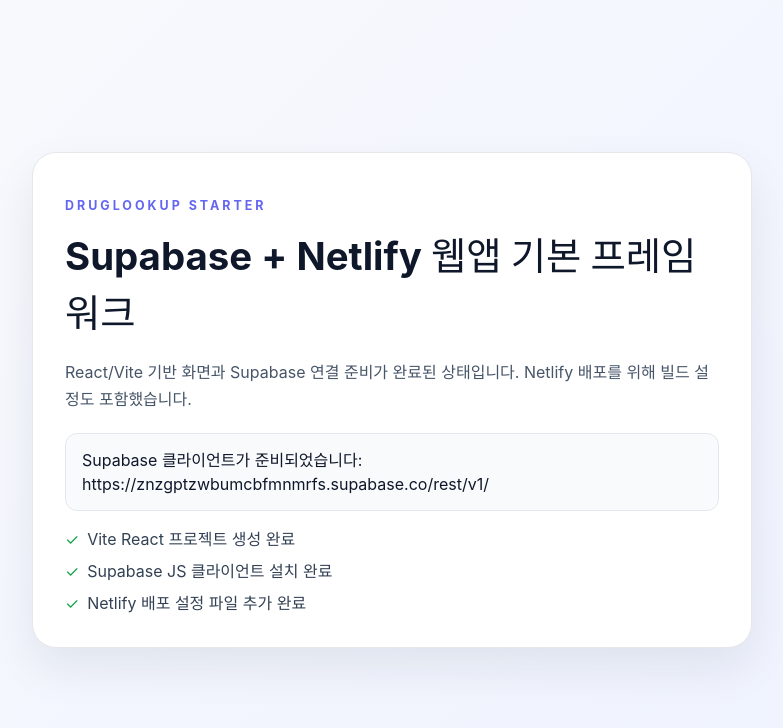
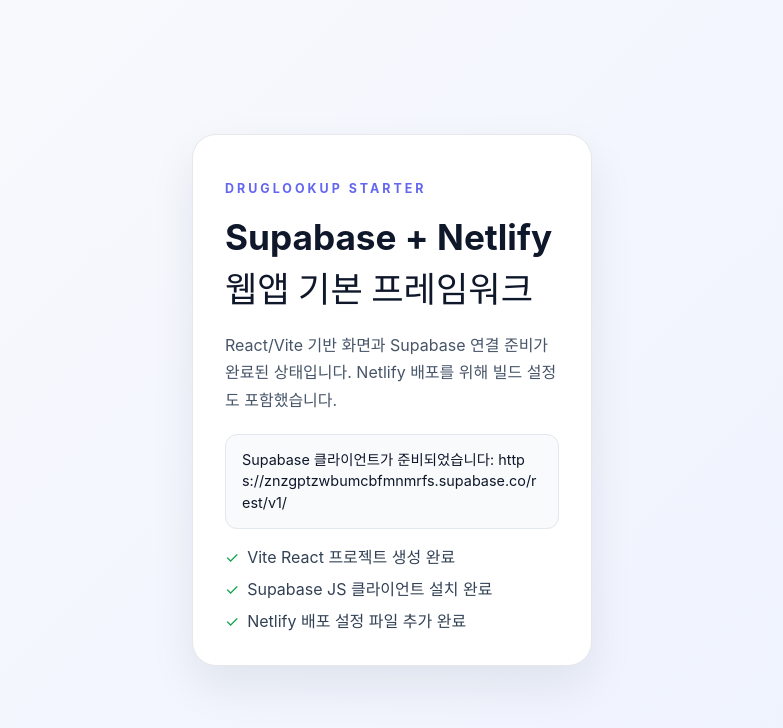
Before and after one commit to sunyeunmin/DrugLookup, a React (Vite) app: page / in a window 1280 px wide. Shown: the top 728 px of the page, without its empty margins (248-1031 px from the left). Built offline with nearby package versions, Linux system fonts and the light colour scheme.

Commit message:
style: 아이폰 16 화면 최적화 및 전역 스타일 추가-5

```diff
--- a/src/App.jsx
+++ b/src/App.jsx
@@ -17,14 +17,38 @@
   }, [])
 
   return (
-    <main className="app-shell">
-      <section className="card">
+    // 💡 모바일 화면에서 잘리지 않도록 겉 껍데기를 유연한 flex 구조로 변경하고 가로 스크롤을 방지합니다.
+    <main className="app-shell" style={{
+      width: '100%',
+      minHeight: '100vh',
+      display: 'flex',
+      alignItems: 'center',
+      justifyContent: 'center',
+      padding: '20px 16px', // 모바일 좌우 여백 확보
+      overflowX: 'hidden',
+      boxSizing: 'border-box'
+    }}>
+      {/* 💡 카드가 아이폰 16 너비를 넘어가지 않도록 max-width와 너비 100%를 지정합니다. */}
+      <section className="card" style={{
+        width: '100%',
+        maxWidth: '400px', // 아이폰 너비 안쪽으로 예쁘게 모이도록 제한
+        margin: '0 auto',
+        boxSizing: 'border-box',
+        wordBreak: 'break-all' // 긴 Supabase URL이 화면 밖으로 삐져나가지 않게 강제 줄바꿈
+      }}>
         <p className="eyebrow">DrugLookup starter</p>
-        <h1>Supabase + Netlify 웹앱 기본 프레임워크</h1>
+        <h1 style={{ fontSize: 'clamp(1.5rem, 5vw, 2.2rem)', wordBreak: 'keep-all' }}>
+          Supabase + Netlify 웹앱 기본 프레임워크
+        </h1>
         <p className="description">
           React/Vite 기반 화면과 Supabase 연결 준비가 완료된 상태입니다. Netlify 배포를 위해 빌드 설정도 포함했습니다.
         </p>
-        <div className="status-box">{status}</div>
+
+        {/* URL 텍스트가 담기는 박스도 너비 제한 및 줄바꿈 처리 */}
+        <div className="status-box" style={{ wordBreak: 'break-all', fontSize: '0.9rem' }}>
+          {status}
+        </div>
+
         <ul className="checklist">
           <li>Vite React 프로젝트 생성 완료</li>
           <li>Supabase JS 클라이언트 설치 완료</li>
```
